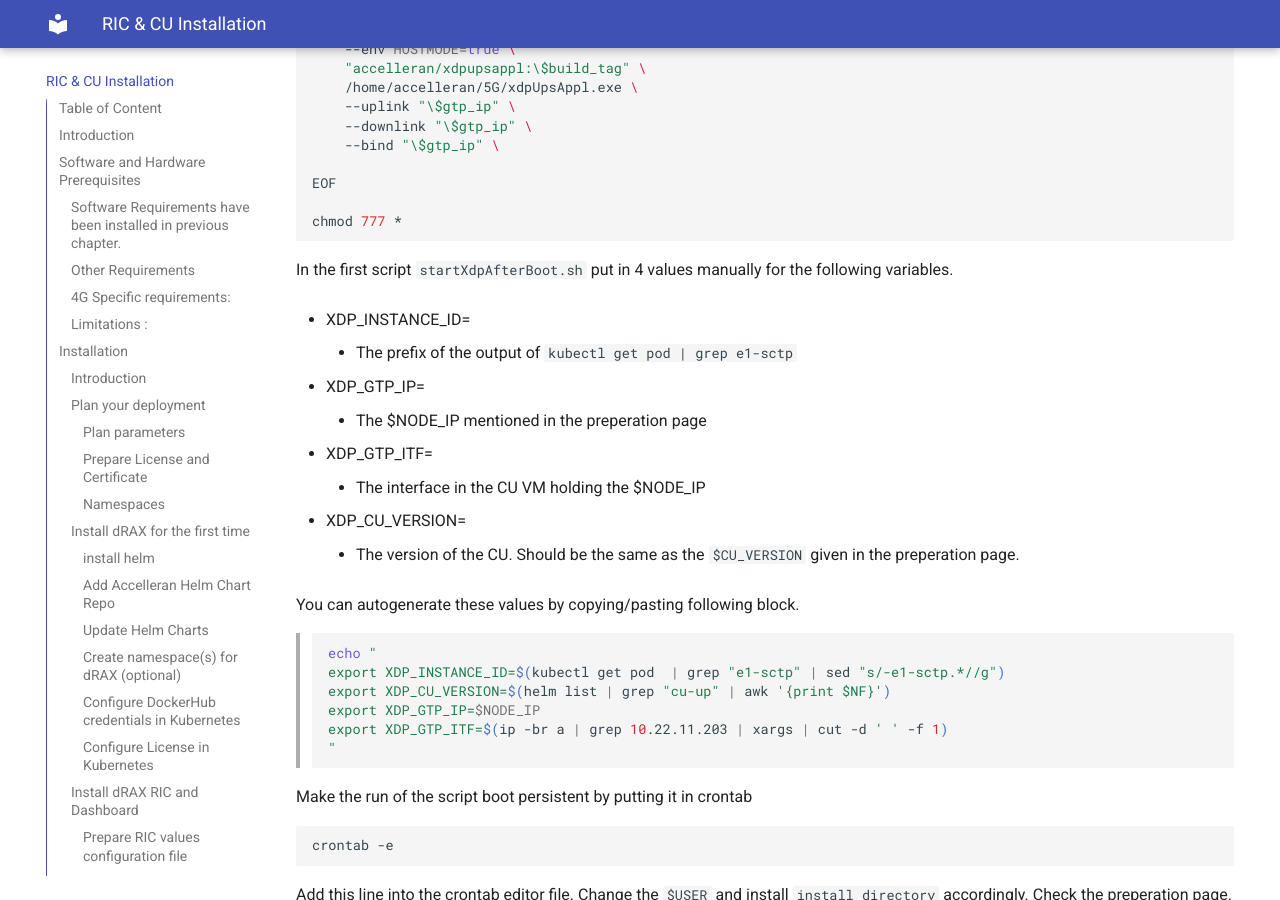
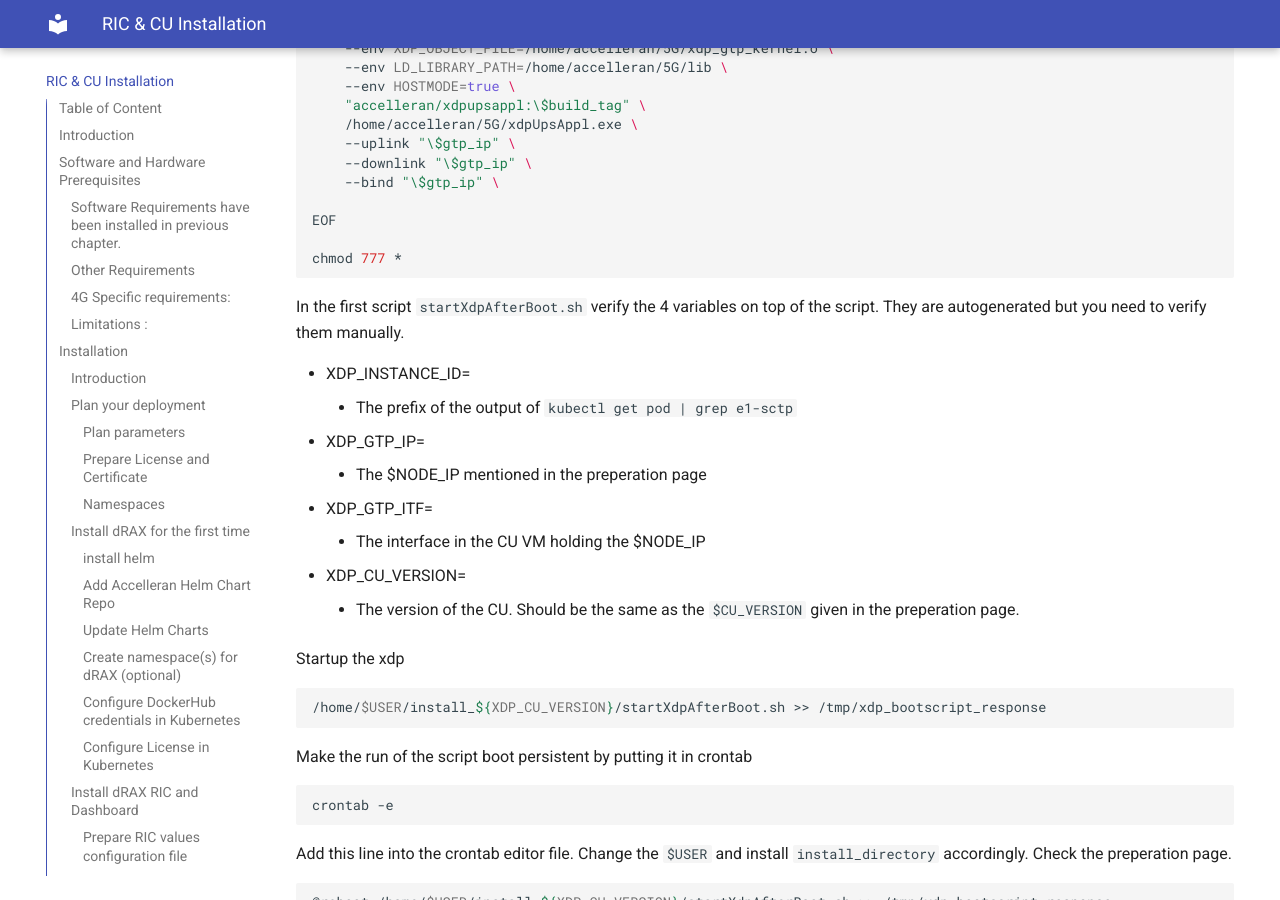
Before and after one commit to accelleran/drax-docs, an MkDocs documentation site: the page built from docs/drax-install/index.md, in a window 1280 px wide and 900 px high, scrolled down 31561 px. Built offline with MkDocs 1.6.1 and Material for MkDocs 9.7.7, drawn with Linux system fonts in a browser that asks for light colours; the version menu is left out; some of the changed text lies outside the part shown.

Commit message:
some changes with suresh

````diff
--- a/docs/drax-install/index.md
+++ b/docs/drax-install/index.md
@@ -933,7 +933,7 @@ tee startXdpAfterBoot.sh <<EOF
 export XDP_INSTANCE_ID=$(kubectl get pod  | grep "e1-sctp" | sed "s/-e1-sctp.*//g")
 export XDP_CU_VERSION=$(helm list | grep "cu-up" | awk '{print $NF}')
 export XDP_GTP_IP=$NODE_IP
-export XDP_GTP_ITF=$(ip -br a | grep 10.22.11.203 | xargs | cut -d ' ' -f 1)
+export XDP_GTP_ITF=$(ip -br a | grep $NODE_IP | xargs | cut -d ' ' -f 1)
 
 until [ `docker ps | wc -l` -ge "15" ]
 do
@@ -958,9 +958,12 @@ else
 fi
 
 EOF
-
-
-tee deploy_xdpupsappl.sh <<EOF
+```
+
+``` bash
+mkdir -p $HOME/install_$XDP_CU_VERSION
+cd !$
+cat > deploy_xdpupsappl.sh <<EOF
 #!/bin/bash
 
 mtu=1460
@@ -971,7 +974,7 @@ instance_id=
 while getopts 'i:G:g:n:n:t:' option; do
 	case "\$option" in
 		i)
-			instance_id="\$OPTARG"
+		  instance_id="\$OPTARG"
 		;;
 		G)
 			gtp_iface="\$OPTARG"
@@ -1068,11 +1071,11 @@ chmod 777 *
 
 ```
 
-In the first script ```startXdpAfterBoot.sh``` put in 4 values manually for the following variables.
+In the first script ```startXdpAfterBoot.sh``` verify the 4 variables on top of the script.
+They are autogenerated but you need to verify them manually.
 
   * XDP_INSTANCE_ID=
     * The prefix of the output of ```kubectl get pod | grep e1-sctp```
-
   * XDP_GTP_IP=
     * The $NODE_IP mentioned in the preperation page
   * XDP_GTP_ITF=
@@ -1080,19 +1083,11 @@ In the first script ```startXdpAfterBoot.sh``` put in 4 values manually for the
   * XDP_CU_VERSION=
     * The version of the CU. Should be the same as the ```$CU_VERSION``` given in the preperation page.
 
-You can autogenerate these values by copying/pasting following block.
-
-
->
-> ``` bash
-> echo "
-> export XDP_INSTANCE_ID=$(kubectl get pod  | grep "e1-sctp" | sed "s/-e1-sctp.*//g")
-> export XDP_CU_VERSION=$(helm list | grep "cu-up" | awk '{print $NF}')
-> export XDP_GTP_IP=$NODE_IP
-> export XDP_GTP_ITF=$(ip -br a | grep 10.22.11.203 | xargs | cut -d ' ' -f 1)
-> "
-> ```
-
+
+Startup the xdp
+``` bash
+/home/$USER/install_${XDP_CU_VERSION}/startXdpAfterBoot.sh >> /tmp/xdp_bootscript_response
+```
 
 Make the run of the script boot persistent by putting it in crontab
 ``` bash
````
Also changed, not shown: docs/du-install/index.md (+7 -0 lines), docs/index.md (+2 -2 lines), docs/kubernetes-install/index.md (+1 -1 lines).
